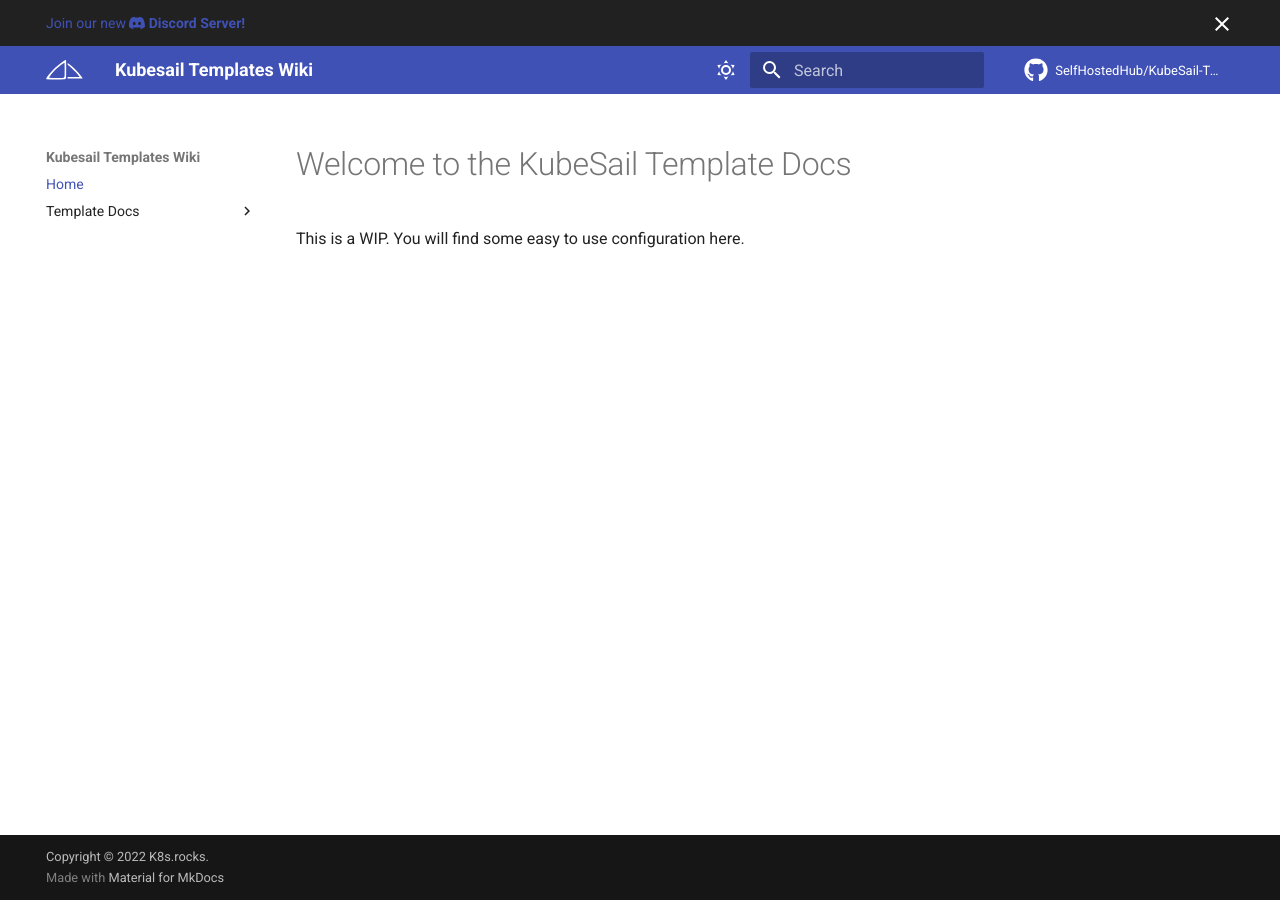
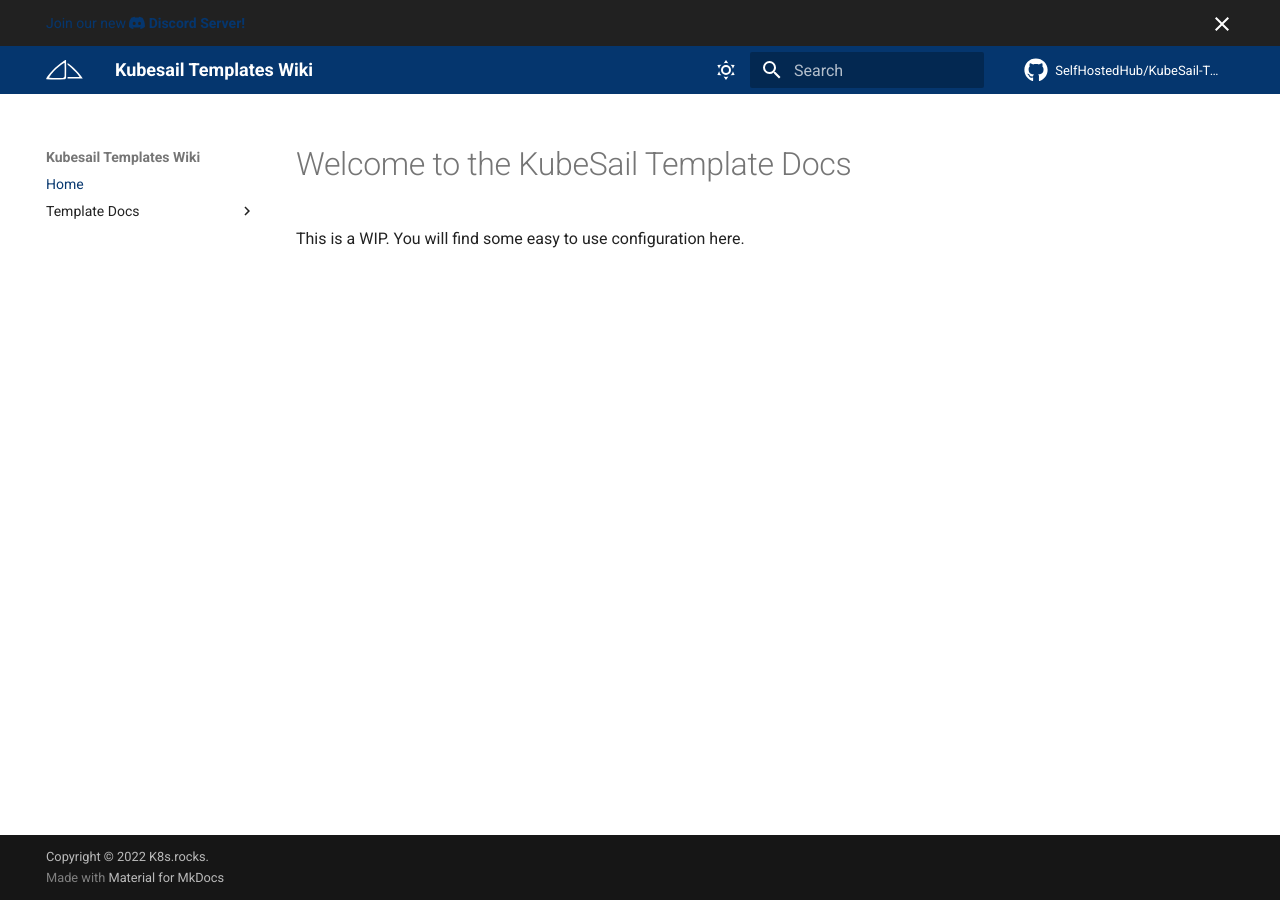
Before and after one commit to SelfHostedHub/KubeSail-Template-Docs, an MkDocs documentation site: the page built from docs/README.md, in a window 1280 px wide. Built offline with MkDocs 1.6.1 and Material for MkDocs 9.7.7, drawn with Linux system fonts in a browser that asks for light colours; comment, search, counter and statistics services are not loaded.

Commit message:
StyleSheet Updates

```diff
--- /dev/null
+++ b/docs/static/stylesheets/extra.css
@@ -0,0 +1,5 @@
+:root > * {
+    --md-primary-fg-color:        #05366E;
+    --md-primary-fg-color--light: #05366E;
+    --md-primary-fg-color--dark:  #05366E;
+  }
--- a/mkdocs.yml
+++ b/mkdocs.yml
@@ -32,13 +32,11 @@
         palette:
                 - media: "(prefers-color-scheme: light)"
                   scheme: default
-                  primary: 05366E
                   toggle:
                           icon: material/weather-sunny
                           name: Switch to dark mode
                 - media: "(prefers-color-scheme: dark)"
                   scheme: slate
-                  primary: 05366E
                   toggle:
                           icon: material/weather-night
                           name: Switch to light mode
@@ -85,3 +83,5 @@
   - meta
   - tags
   - include-markdown
+extra_css:
+  - static/stylesheets/extra.css
```
